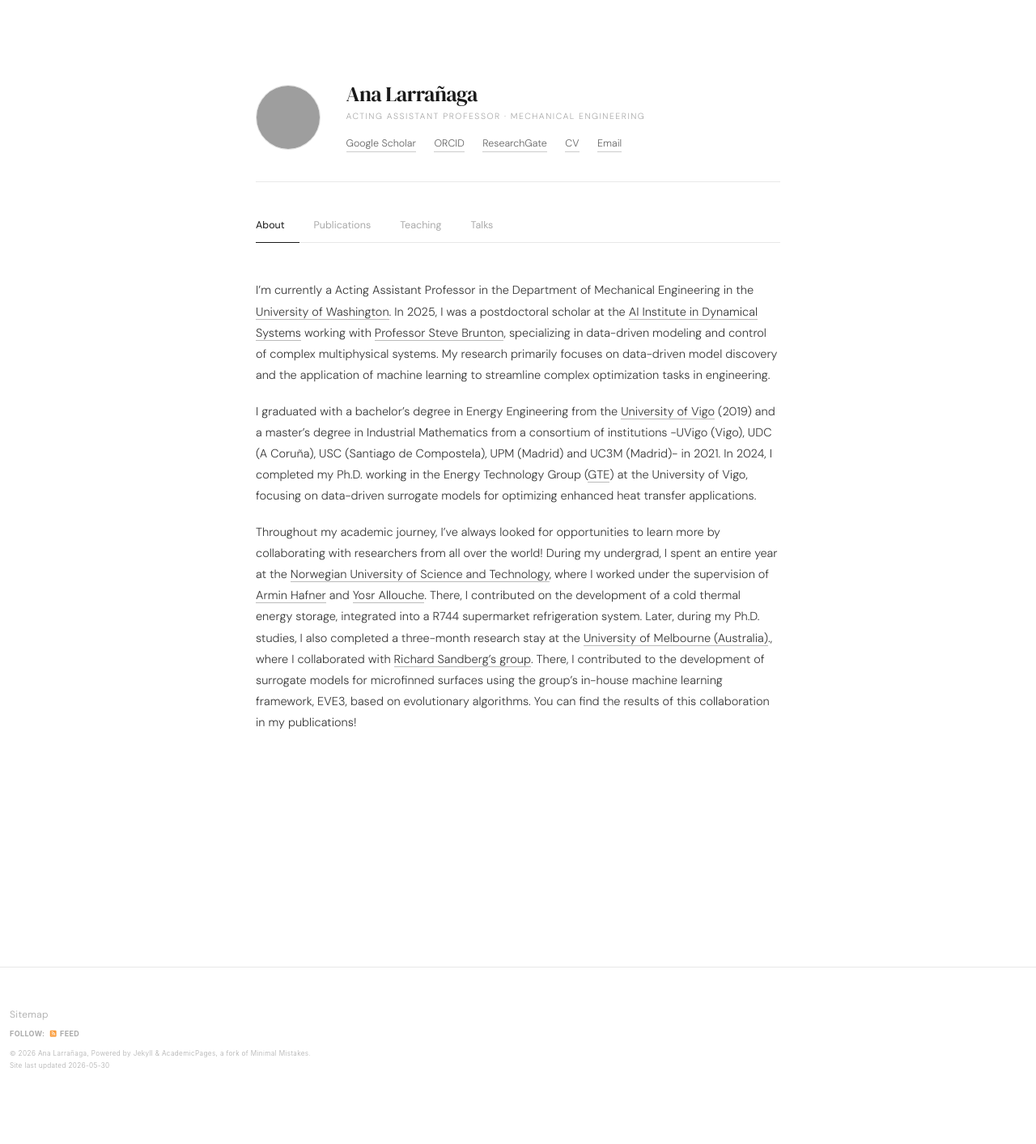
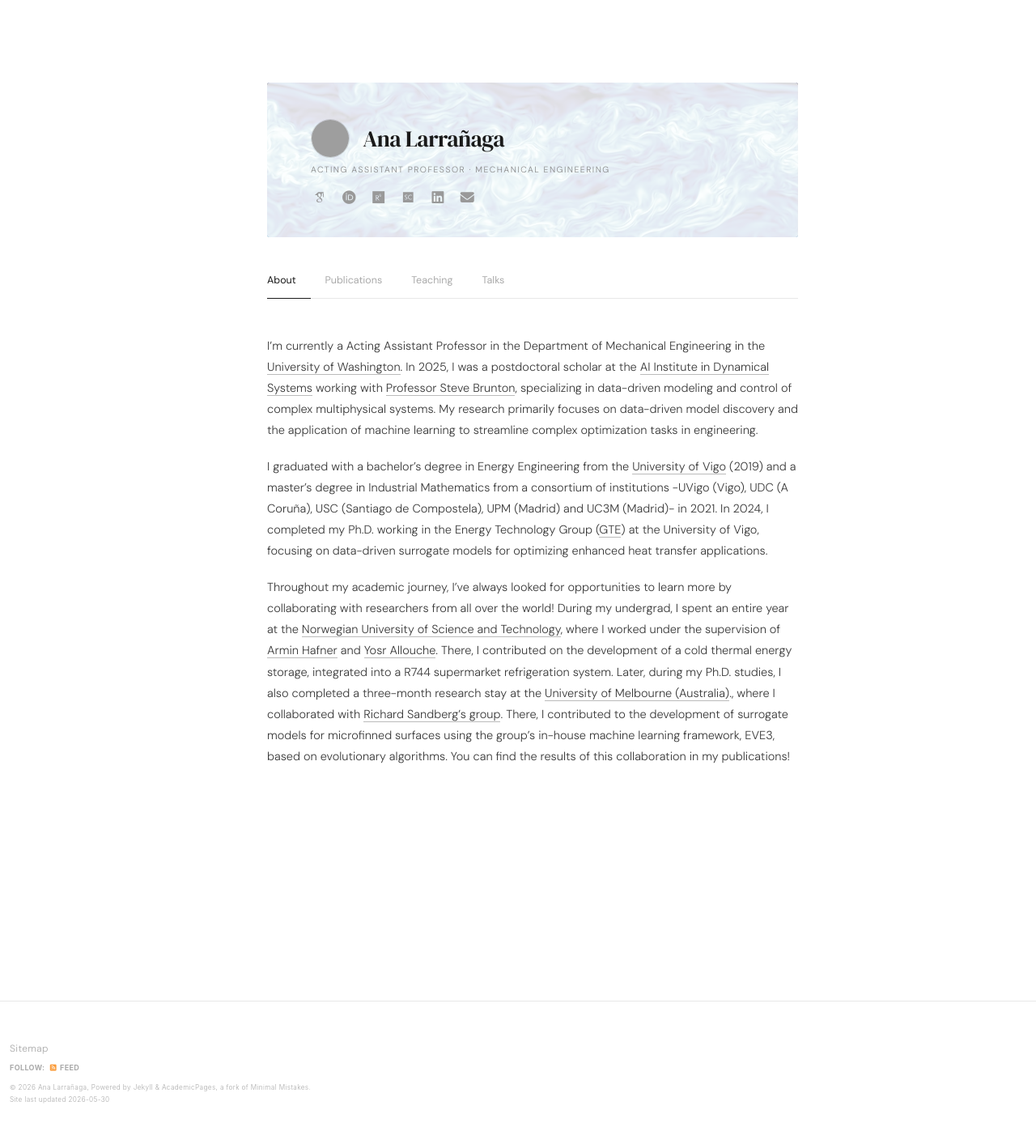
Before and after one commit to alarran/alarran.github.io, a Jekyll site: the page built from _pages/about.md, in a window 1280 px wide. Shown: the whole page at 81% size. Built offline with Jekyll 4.4.1, drawn with Linux system fonts in a browser that asks for light colours; some web fonts are replaced; a script that is not in the unit is left out; before the commit the page ends 1371 px from its top, so only the background shows below that.

Commit message:
redesign: background photo, icon links, bigger left margin

```diff
--- a/_includes/profile-header.html
+++ b/_includes/profile-header.html
@@ -6,27 +6,40 @@
   {% assign author = site.author %}
 {% endif %}
 
-{% assign name_parts = author.name | split: ' ' %}
-{% assign first_initial = name_parts[0] | slice: 0 | upcase %}
-{% assign last_initial = name_parts.last | slice: 0 | upcase %}
+<header class="profile-hero">
+  <div class="profile-hero__inner">
+    <div class="profile-name-row">
+      {% if author.avatar %}
+        <img class="profile-avatar-sm"
+             src="{{ base_path }}/images/{{ author.avatar }}"
+             alt="{{ author.name }}" />
+      {% endif %}
+      <h1 class="profile-name">{{ author.name }}</h1>
+    </div>
 
-<header class="profile-hero">
-  <div class="profile-avatar">
-    {% if author.avatar %}
-      <img src="{{ base_path }}/images/{{ author.avatar }}" alt="{{ author.name }}" />
-    {% else %}
-      <div class="profile-initials">{{ first_initial }}{{ last_initial }}</div>
+    {% if author.position %}
+      <p class="profile-position">{{ author.position }}</p>
     {% endif %}
-  </div>
-  <div class="profile-hero__info">
-    <h1 class="profile-name">{{ author.name }}</h1>
-    {% if author.position %}<p class="profile-position">{{ author.position }}</p>{% endif %}
+
     <div class="profile-links">
-      {% if author.googlescholar %}<a href="{{ author.googlescholar }}">Google Scholar</a>{% endif %}
-      {% if author.orcid %}<a href="{{ author.orcid }}">ORCID</a>{% endif %}
-      {% if author.researchgate %}<a href="{{ author.researchgate }}">ResearchGate</a>{% endif %}
-      <a href="{{ base_path }}/cv/">CV</a>
-      {% if author.email %}<a href="mailto:{{ author.email }}">Email</a>{% endif %}
+      {% if author.googlescholar %}
+        <a href="{{ author.googlescholar }}" title="Google Scholar"><i class="ai ai-google-scholar ai-fw"></i></a>
+      {% endif %}
+      {% if author.orcid %}
+        <a href="{{ author.orcid }}" title="ORCID"><i class="ai ai-orcid ai-fw"></i></a>
+      {% endif %}
+      {% if author.researchgate %}
+        <a href="{{ author.researchgate }}" title="ResearchGate"><i class="fab fa-fw fa-researchgate"></i></a>
+      {% endif %}
+      {% if author.scopus %}
+        <a href="{{ author.scopus }}" title="Scopus"><i class="ai ai-scopus ai-fw"></i></a>
+      {% endif %}
+      {% if author.linkedin %}
+        <a href="https://www.linkedin.com/in/{{ author.linkedin }}" title="LinkedIn"><i class="fab fa-fw fa-linkedin"></i></a>
+      {% endif %}
+      {% if author.email %}
+        <a href="mailto:{{ author.email }}" title="Email"><i class="fas fa-fw fa-envelope"></i></a>
+      {% endif %}
     </div>
   </div>
 </header>
--- a/_sass/_academic-pages-custom.scss
+++ b/_sass/_academic-pages-custom.scss
@@ -307,56 +307,57 @@ a:hover {
 }
 
 .profile-container {
-  max-width: 720px;
+  max-width: 800px;
   margin: 0 auto;
-  padding: 3.5rem 2rem 5rem;
+  padding: 3.5rem 3rem 5rem 5rem;
 }
 
+/* Hero: background image with white overlay */
 .profile-hero {
+  position: relative;
+  background-image: url('/images/background.jpg');
+  background-size: cover;
+  background-position: center;
+  border-radius: 3px;
+  overflow: hidden;
+  margin-bottom: 0;
+}
+
+.profile-hero::before {
+  content: '';
+  position: absolute;
+  inset: 0;
+  background: rgba(255, 255, 255, 0.86);
+}
+
+.profile-hero__inner {
+  position: relative;
+  padding: 2.5rem 3rem 2.25rem;
+}
+
+/* Name row: small circular photo + name side by side */
+.profile-name-row {
   display: flex;
   align-items: center;
-  gap: 1.75rem;
-  padding-bottom: 2rem;
-  border-bottom: 0.5px solid #e8e8e8;
+  gap: 0.9rem;
+  margin-bottom: 0.35rem;
 }
 
-.profile-avatar {
-  flex-shrink: 0;
-}
-
-.profile-avatar img {
-  width: 80px;
-  height: 80px;
+.profile-avatar-sm {
+  width: 48px;
+  height: 48px;
   border-radius: 50%;
   object-fit: cover;
-  border: 0.5px solid #e0e0e0;
+  border: 0.5px solid rgba(0, 0, 0, 0.12);
+  flex-shrink: 0;
   display: block;
-}
-
-.profile-initials {
-  width: 80px;
-  height: 80px;
-  border-radius: 50%;
-  background: #f0f0f0;
-  display: flex;
-  align-items: center;
-  justify-content: center;
-  font-family: 'DM Serif Display', serif;
-  font-size: 26px;
-  font-weight: 400;
-  color: #666;
-}
-
-.profile-hero__info {
-  flex: 1;
-  min-width: 0;
 }
 
 .profile-name {
   font-family: 'DM Serif Display', serif;
-  font-size: 26px;
+  font-size: 28px;
   font-weight: 400;
-  margin: 0 0 0.2rem;
+  margin: 0;
   letter-spacing: -0.02em;
   line-height: 1.15;
   color: #1a1a1a;
@@ -367,28 +368,29 @@ a:hover {
   font-size: 10.5px;
   text-transform: uppercase;
   letter-spacing: 0.14em;
-  color: #aaa;
+  color: #888;
   font-weight: 300;
-  margin: 0 0 0.75rem;
+  margin: 0 0 0.85rem;
 }
 
+/* Icon-only social links */
 .profile-links {
   display: flex;
-  flex-wrap: wrap;
+  align-items: center;
+  gap: 0.85rem;
 }
 
 .profile-links a {
-  font-size: 12.5px;
-  font-weight: 300;
-  color: #666;
-  border-bottom: 0.5px solid #ccc;
-  margin-right: 1.25rem;
-  line-height: 1.6;
+  font-size: 17px;
+  color: #999;
+  border-bottom: none;
+  line-height: 1;
+  transition: color 0.15s ease;
 }
 
 .profile-links a:hover {
   color: #1a1a1a;
-  border-bottom-color: #1a1a1a;
+  border-bottom: none;
 }
 
 /* ─── Tab navigation ─────────────────────────────────────────── */
@@ -453,14 +455,12 @@ a:hover {
 
 /* ─── Responsive ─────────────────────────────────────────────── */
 
-@media (max-width: 600px) {
+@media (max-width: 680px) {
   .profile-container {
     padding: 1.5rem 1.25rem 3rem;
   }
 
-  .profile-hero {
-    flex-direction: column;
-    align-items: flex-start;
-    gap: 1rem;
+  .profile-hero__inner {
+    padding: 1.75rem 1.25rem 1.5rem;
   }
 }
```
Also changed, not shown: images/background.jpg (added).
